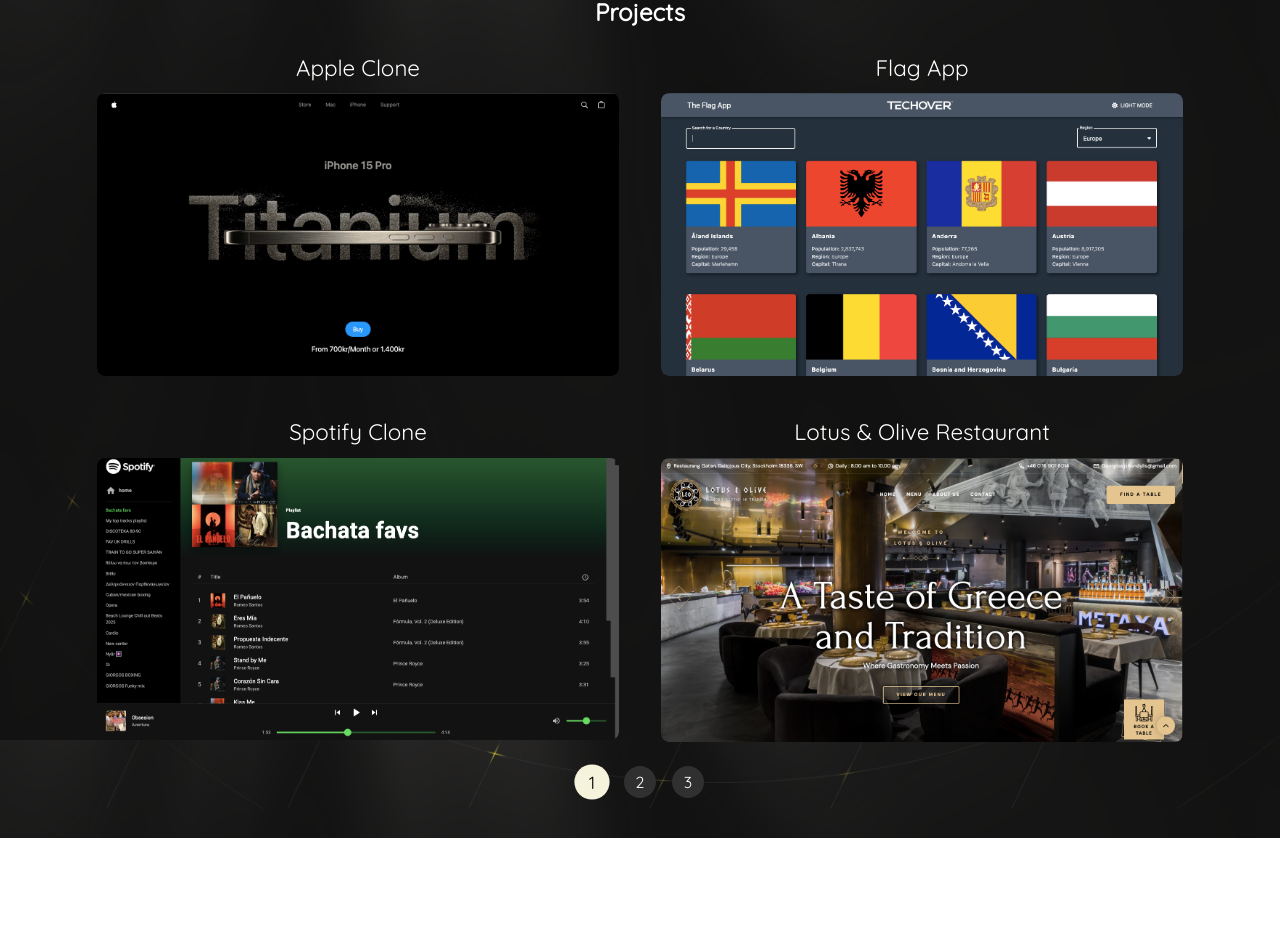
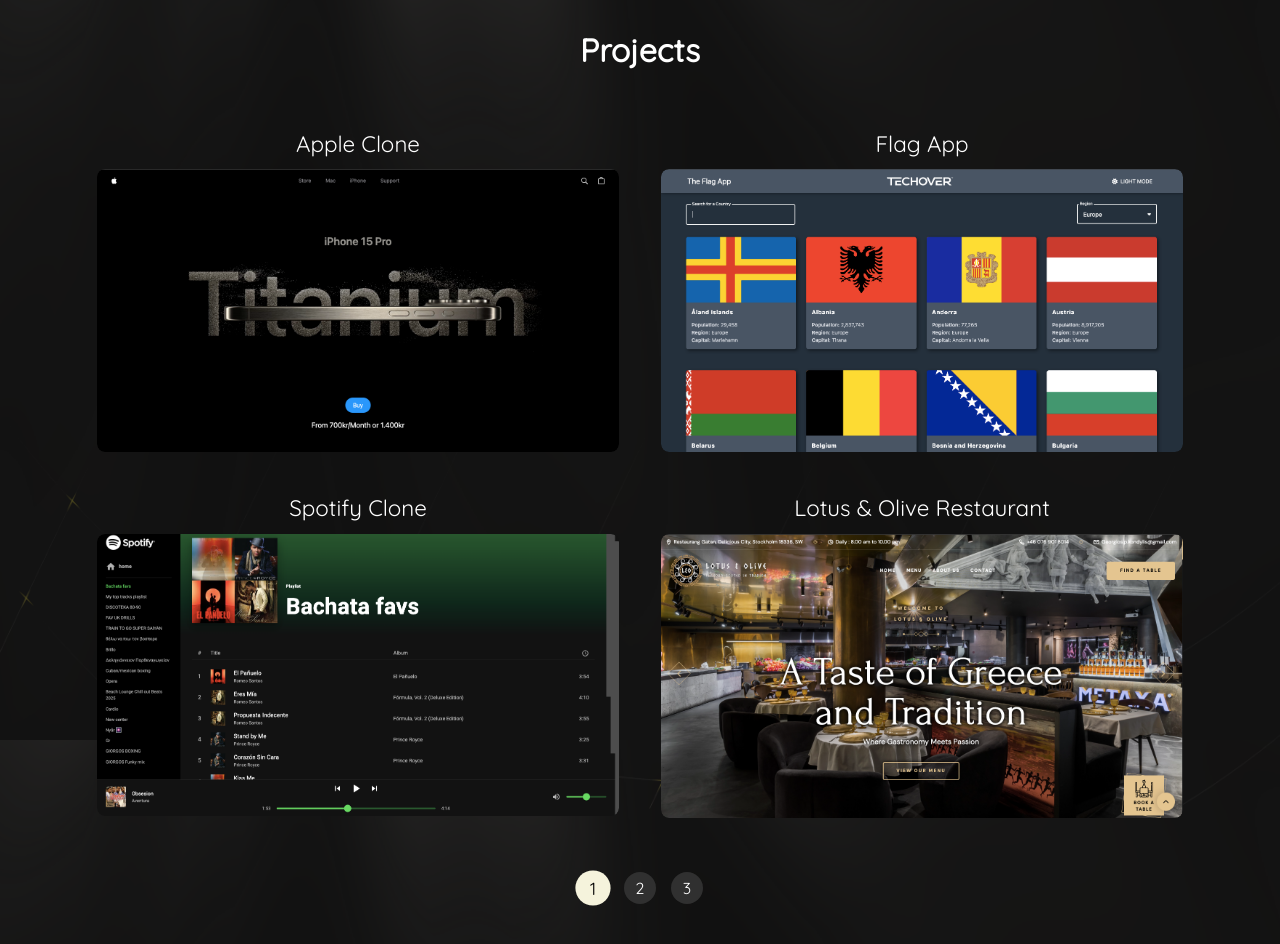
Before and after one commit to georgios-kondylis/React-Portfolio, a React (Vite) app: page / in a window 1280 px wide. Shown: the part 1660-2604 px from the top of the page. Before the commit the page ends 2498 px from the top, so only its background shows below. Built offline with nearby package versions, Linux system fonts and the light colour scheme.

Commit message:
FINISHED THE PROJECTS SECTION

```diff
--- a/src/components/Projects.jsx
+++ b/src/components/Projects.jsx
@@ -2,11 +2,10 @@
 
 import { projects } from "../utils";
 
-const Projects = ({ textColor }) => {
+const Projects = ({ textColor, darkMode, textColor2 }) => {
   const [hoveredProject, setHoveredProject] = useState(null);
   const [currentSlide, setCurrentSlide] = useState(0);
   const [projectsPerPage, setProjectsPerPage] = useState(4);
-
 
   useEffect(() => {
     const handleResize = () => {
@@ -21,8 +20,10 @@
   const totalSlides = Math.ceil(projects.length / projectsPerPage);
 
   return (
-    <div className="w-full px-4 md:px-12 lg:px-24 min-h-screen flex flex-col justify-center items-center p-4 text-white">
-      <h1 className={`${textColor} text-2xl font-bold mb-6`}>Projects</h1>
+    <div className="w-full px-4 md:px-12 lg:px-24 flex flex-col justify-center items-center p-4 text-white">
+      <h1 className={`${textColor} py-[30px] text-[2rem] font-extrabold mb-6`}>
+        Projects
+      </h1>
 
       {/* Grid Container */}
       <div className="overflow-hidden w-full">
@@ -36,7 +37,7 @@
           {[...Array(totalSlides)].map((_, slideIndex) => (
             <div
               key={slideIndex}
-              className="grid grid-cols-1 md:grid-cols-2 md:gap-10 w-full min-h-[60vh]"
+              className="pb-[30px] grid grid-cols-1 md:grid-cols-2 md:gap-10 w-full "
             >
               {projects
                 .slice(
@@ -46,9 +47,13 @@
                 .map((project) => (
                   <div
                     key={project.id}
-                    className="relative flex flex-col items-center px-[1px] w-full h-full"
+                    className="relative max-sm:h-fit flex flex-col items-center px-[1px] w-full "
                   >
-                    <h1 className={`${textColor} text-[1.4rem] mb-2 transition-all duration-300 ease-in-out`}>{project.name}</h1>
+                    <h1
+                      className={`${textColor} text-[1.4rem] mb-2 transition-all duration-300 ease-in-out`}
+                    >
+                      {project.name}
+                    </h1>
                     <div
                       className="relative overflow-hidden rounded-lg"
                       onMouseEnter={() => setHoveredProject(project.id)}
@@ -58,21 +63,21 @@
                         <video autoPlay muted loop src={project.video}></video>
                       ) : (
                         <img
-                          className="max-h-[400px] rounded-lg w-full"
+                          className="rounded-lg w-full"
                           src={project.img}
                           alt={project.name}
                         />
                       )}
                       <div
                         className={`
-                          absolute inset-0 bg-[#000000cb] w-full flex flex-col justify-between items-center text-white transition-all duration-300 ease-in-out
+                          absolute inset-0 bg-[#000000cb] w-full flex flex-col justify-center items-center text-white transition-all duration-300 ease-in-out
                           ${
                             hoveredProject === project.id
                               ? "translate-y-[0px] opacity-100"
                               : "translate-y-full opacity-0"
                           }`}
                       >
-                        <h1 className="text-[1rem] font-semibold p-[10px] text-left">
+                        <h1 className="text-[1rem] font-semibold p-[10px] text-center">
                           {project.description}
                         </h1>
 
@@ -88,12 +93,19 @@
 
                         {project.name !== "Klarna Checkout" ? (
                           <div className="absolute flex gap-[15px] p-[20px] bottom-0 right-0">
-                            <a href={project.live} target="_blank"> <i className="hover:text-[#f5f3dc] hover:scale-125 transition-all duration-300 ease-in-out text-[1.4rem] fa-solid fa-arrow-up-right-from-square"></i></a>
-                            <a href={project.repo} target="_blank"><i className="hover:text-[#f5f3dc] hover:scale-125 text-[1.4rem] transition-all duration-300 ease-in-out fa-brands fa-github"></i></a>
+                            <a href={project.live} target="_blank">
+                              {" "}
+                              <i className="hover:text-[#f5f3dc] hover:scale-125 transition-all duration-300 ease-in-out text-[1.4rem] fa-solid fa-arrow-up-right-from-square"></i>
+                            </a>
+                            <a href={project.repo} target="_blank">
+                              <i className="hover:text-[#f5f3dc] hover:scale-125 text-[1.4rem] transition-all duration-300 ease-in-out fa-brands fa-github"></i>
+                            </a>
                           </div>
                         ) : (
                           <div className="absolute flex p-[20px] bottom-0 right-0">
-                            <a href={project.repo} target="_blank"><i className="hover:text-[#f5f3dc] hover:scale-125 text-[1.4rem] transition-all duration-300 ease-in-out fa-brands fa-github"></i></a>
+                            <a href={project.repo} target="_blank">
+                              <i className="hover:text-[#f5f3dc] hover:scale-125 text-[1.4rem] transition-all duration-300 ease-in-out fa-brands fa-github"></i>
+                            </a>
                           </div>
                         )}
                       </div>
@@ -106,14 +118,18 @@
       </div>
 
       {/* Navigation Buttons */}
-      <div className="w-full py-6 flex gap-4 justify-center">
+      <div className="w-full py-6 flex gap-[15px] max-sm:gap-[8px] justify-center">
         {[...Array(totalSlides)].map((_, index) => (
           <button
             key={index}
             onClick={() => setCurrentSlide(index)}
             className={`w-8 h-8 rounded-full transition-all duration-300
               ${
-                currentSlide === index ? "bg-[#f5f3dc] text-black scale-110" : "bg-[#303030]"
+                currentSlide === index
+                  ? `bg-[#f5f3dc] ${
+                      !darkMode ? "border border-[#121212]" : ""
+                    } text-black scale-110`
+                  : "bg-[#303030]"
               }`}
           >
             {index + 1}
--- a/src/utils.js
+++ b/src/utils.js
@@ -32,7 +32,7 @@
       repo: 'https://github.com/georgios-kondylis/Georgios_Apple',
       skillImages: [react, tailwind, gsap, threeJS],
       description:
-        "Apple clone is my first project with an interactive 3D model of an iPhone.",
+        "An Apple clone featuring an interactive 3D iPhone model and a video slider with a dynamic progress bar",
     },
     {
       id: 2,
```
